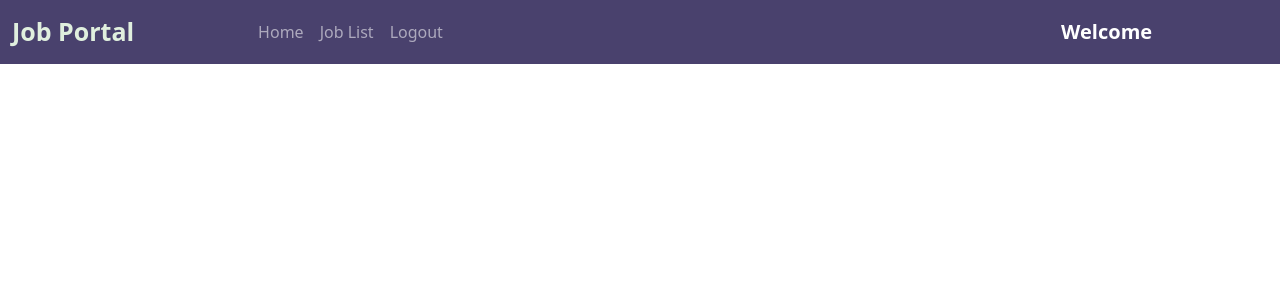
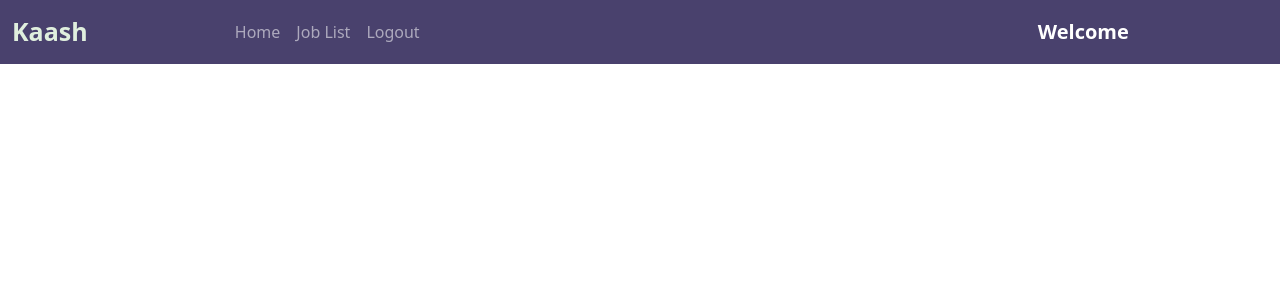
Before and after one commit to akarsh77/JobPortal, a Django app: template jobs/templates/user_navbar.html in a window 1280 px wide. Shown: the top 300 px of the page. Run offline with Django 3.2, Linux system fonts and the light colour scheme; the template is opened without the code that fills it, so the values that code supplies are empty.

Commit message:
Navbar Logo Changed

```diff
--- a/jobs/templates/basic.html
+++ b/jobs/templates/basic.html
@@ -35,7 +35,7 @@
 <body>
   <nav class="navbar navbar-expand-lg navbar-dark sticky-top">
     <div class="container-fluid">
-      <a class="navbar-brand" href="/"><span class="head1">Job Portal</span></a>
+      <a class="navbar-brand" href="/"><span class="head1">Kaash</span></a>
       <button class="navbar-toggler" type="button" data-bs-toggle="collapse" data-bs-target="#navbarSupportedContent"
         aria-controls="navbarSupportedContent" aria-expanded="false" aria-label="Toggle navigation">
         <span class="navbar-toggler-icon"></span>
--- a/jobs/templates/company_navbar.html
+++ b/jobs/templates/company_navbar.html
@@ -35,7 +35,7 @@
 <body>
   <nav class="navbar navbar-expand-lg navbar-dark sticky-top">
     <div class="container-fluid">
-      <a class="navbar-brand" href="/"><span class="head1">Job Portal</span></a>
+      <a class="navbar-brand" href="/"><span class="head1">Kaash</span></a>
     <div class="container w-75">
       <button class="navbar-toggler" type="button" data-bs-toggle="collapse" data-bs-target="#navbarSupportedContent"
         aria-controls="navbarSupportedContent" aria-expanded="false" aria-label="Toggle navigation">
--- a/jobs/templates/user_navbar.html
+++ b/jobs/templates/user_navbar.html
@@ -35,7 +35,7 @@
 <body>
   <nav class="navbar navbar-expand-lg navbar-dark sticky-top">
     <div class="container-fluid">
-    <a class="navbar-brand" href="/"><span class="head1">Job Portal</span></a>
+    <a class="navbar-brand" href="/"><span class="head1">Kaash</span></a>
       <div class="container w-75">
         <button class="navbar-toggler" type="button" data-bs-toggle="collapse" data-bs-target="#navbarSupportedContent"
           aria-controls="navbarSupportedContent" aria-expanded="false" aria-label="Toggle navigation">
```
Also changed, not shown: jobs/templates/admin_navbar.html (+10 -6 lines), db.sqlite3.
